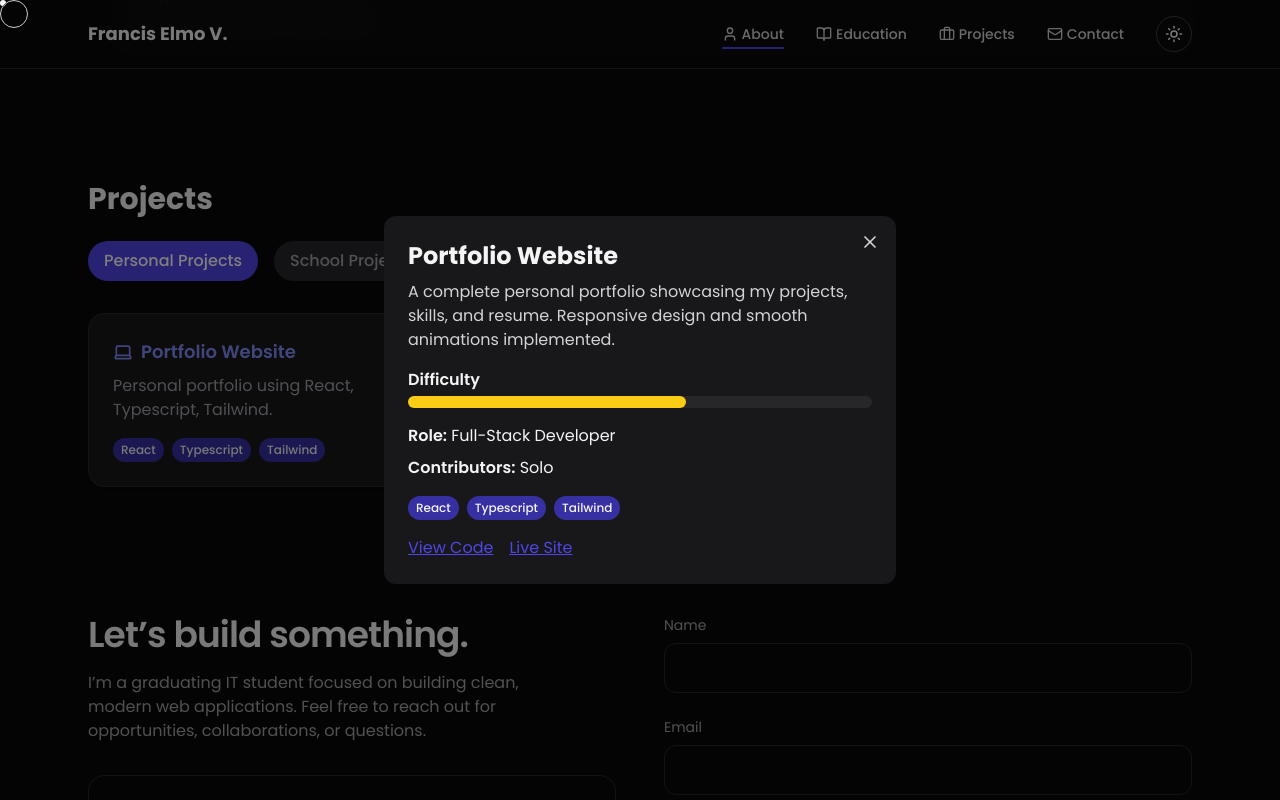
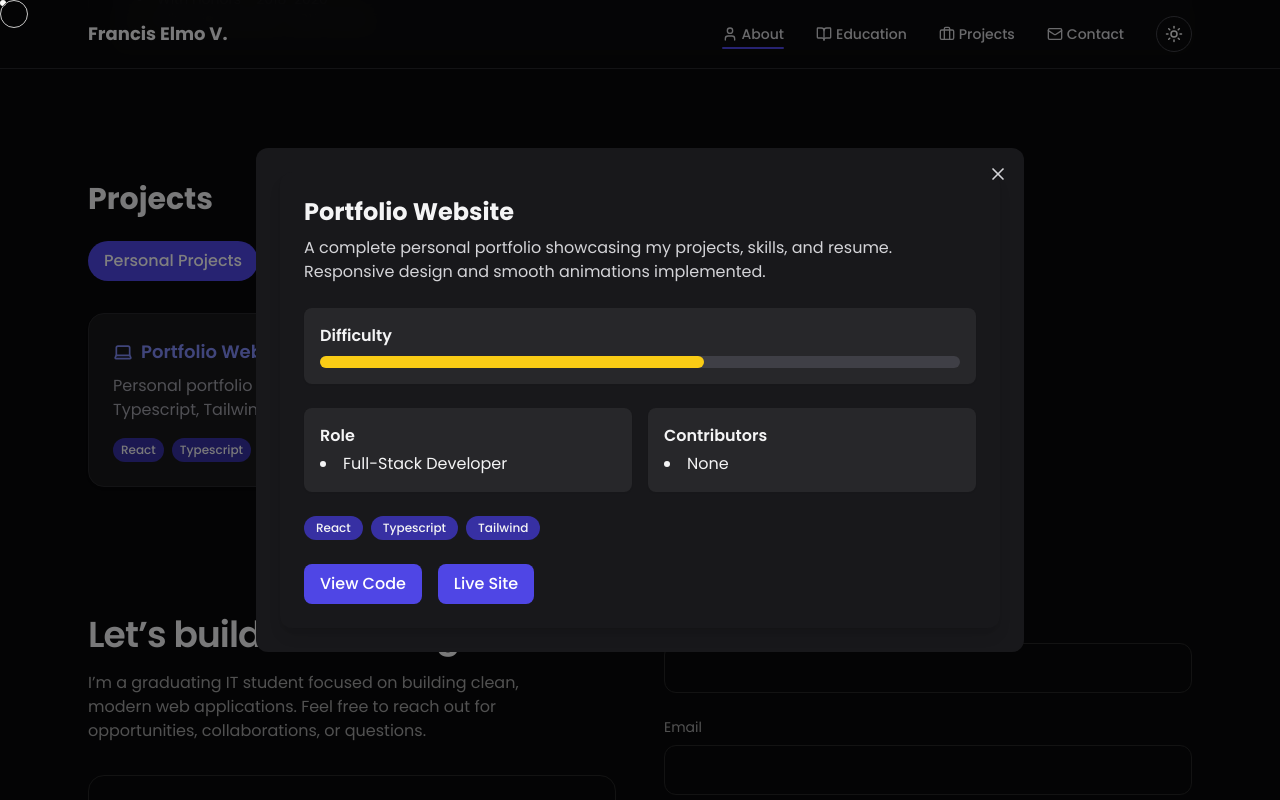
Before and after one commit to rozvalle/my-portfolio, a React (Vite) app: page / in a window 1280 px wide. Both pictures are taken after a click on the element 264 px from the left and 2383 px from the top of the page. Shown: the part 1983-2783 px from the top of the page. Built offline with nearby package versions, Linux system fonts and the light colour scheme.

Commit message:
feat: update Projects component with improved project details and new entries

```diff
--- a/src/components/Projects.tsx
+++ b/src/components/Projects.tsx
@@ -10,8 +10,8 @@ export default function Projects() {
             fullDesc:
                 "A complete personal portfolio showcasing my projects, skills, and resume. Responsive design and smooth animations implemented.",
             difficulty: 60,
-            role: "Full-Stack Developer",
-            contributors: "Solo",
+            role: ["Full-Stack Developer"], // <-- array now
+            contributors: ["None"],          // <-- array now
             tags: ["React", "Typescript", "Tailwind"],
             code: "#",
             live: "#",
@@ -21,32 +21,84 @@ export default function Projects() {
 
     const schoolProjects = [
         {
-            title: "VAWCare - Progressive Web App",
-            shortDesc: "A PWA for VAWC case management.",
+            title: "VAWCare",
+            shortDesc: "Progressive web app for VAWC case reporting, and management.",
             fullDesc:
                 "Supports barangay-level efforts in preventing and responding to Violence Against Women and Children cases. Features user authentication, reporting, and dashboards.",
             difficulty: 80,
-            role: "Project Manager & Full-Stack Developer",
-            contributors: "Team of 4",
+            role: ["Project Leader", "Full-Stack Developer"],
+            contributors: ["Kevin Klein Ananayo", "Ethan Jericho Salvador", "Desierre Lacerona", "Erien Bambalan"],
             tags: ["React + Vite", "Node.js", "Express", "MongoDB", "AntD"],
             code: "https://github.com/VAWCARE-App/VAWCare-App",
             live: "https://vawcare-app.vercel.app/",
             icon: <Book size={20} />,
         },
         {
-            title: "Trivia App - Android",
-            shortDesc: "Trivia game app using Kotlin & Firebase.",
+            title: "Trivia App",
+            shortDesc: "Trivia game app using Kotlin, OpenTriviaDB, and Firebase",
             fullDesc:
                 "Firebase Authentication, Firestore leaderboard, Open Trivia DB integration, score tracking, categories, timer.",
             difficulty: 70,
-            role: "Full-Stack Developer",
-            contributors: "Solo",
+            role: ["Full-Stack Developer"],
+            contributors: ["None"],
             tags: ["Kotlin", "Firebase", "Android"],
             code: "https://github.com/rozvalle/AppDev-Final-TriviaApp",
             live: "https://github.com/rozvalle/AppDev-Final-TriviaApp/releases/tag/v1.1",
             icon: <Android size={20} />,
             isApk: true,
         },
+        {
+            title: "ITBytes",
+            shortDesc: "E-Commerce website with payment integration",
+            fullDesc:
+                "A full-featured e-commerce website for tech products, featuring user authentication, product listings, and a shopping cart, with payment integration using a third party payment API.",
+            difficulty: 60,
+            role: ["Frontend Developer"],
+            contributors: ["Kevin Klein Ananayo", "Hendre Leigh Sagabaen", "Erien Bambalan"],
+            tags: ["React", "Node.js", "Express", "MongoDB", "AntD"],
+            code: "https://github.com/Dre-OS/IT-Bytes-UI",
+            live: "https://it-bytes-ui.vercel.app/",
+            icon: <Laptop size={20} />,
+        },
+        {
+            title: "The Noodle House",
+            shortDesc: "Restaurant site with menu & management information system.",
+            fullDesc:
+                "A restaurant website featuring a dynamic menu, reservation system, and an admin panel for managing orders and inventory.",
+            difficulty: 40,
+            role: ["Fullstack Developer"],
+            contributors: ["None"],
+            tags: ["React", "Node.js", "Express", "MongoDB", "AntD"],
+            code: "https://github.com/rozvalle/iptfinalproject-the-noodle-house",
+            live: "https://ipt-final-project-noodle-house.vercel.app/",
+            icon: <Laptop size={20} />,
+        },
+        {
+            title: "TechGuru",
+            shortDesc: "Ecommerce website using only HTML, and CSS.",
+            fullDesc:
+                "A simple ecommerce website designed for tech products using only HTML and CSS for structure and styling.",
+            difficulty: 20,
+            role: ["Frontend Developer"],
+            contributors: ["None"],
+            tags: ["HTML", "CSS"],
+            code: "https://github.com/rozvalle/TechGuru-Website",
+            live: "https://rozvalle.github.io/TechGuru-Website/index.html",
+            icon: <Laptop size={20} />,
+        },
+        {
+            title:"FurCare",
+            shortDesc: "Website for recording pet vaccination records.",
+            fullDesc:
+                "A web application designed to help pet owners keep track of their pets' vaccination records, with features for adding, updating, and viewing vaccination history.",
+            difficulty: 50,
+            role: ["Full-Stack Developer"],
+            contributors: ["None"],
+            tags: ["React", "Node.js", "Express", "MySQL", "AntD"],
+            code: "https://github.com/rozvalle/furcare-pet-vaccination-system",
+            live: "#",
+            icon: <Laptop size={20} />,
+        }
     ];
 
     const [tab, setTab] = useState<"Personal" | "School">("Personal");
@@ -72,13 +124,12 @@ export default function Projects() {
                 ))}
             </div>
 
-            {/* Project Grid with staggered animation */}
+            {/* Project Grid */}
             <motion.div className="grid gap-6 grid-cols-1 sm:grid-cols-2 lg:grid-cols-3">
                 {projects.map((proj, idx) => (
                     <ProjectCard key={`${tab}-${idx}`} {...proj} />
                 ))}
             </motion.div>
-
         </section>
     );
 }
@@ -111,7 +162,6 @@ function ProjectCard({
                 whileInView={{ opacity: 1, y: 0 }}
                 transition={{ duration: 0.5 }}
             >
-
                 <div className="flex items-center gap-2 mb-2 text-indigo-600 dark:text-indigo-400">
                     {icon} <h4 className="text-lg font-semibold">{title}</h4>
                 </div>
@@ -143,15 +193,20 @@ function ProjectCard({
                             whileInView={{ opacity: 1, y: 0 }}
                             exit={{ opacity: 0, y: 10 }}
                             transition={{ duration: 0.3 }}
+                            className="bg-white dark:bg-zinc-900 p-6 rounded-xl max-w-3xl w-full shadow-lg flex flex-col gap-6"
                         >
-                            <h4 className="text-2xl font-bold mb-2">{title}</h4>
-                            <p className="text-zinc-700 dark:text-zinc-300 mb-4">{fullDesc}</p>
+                            {/* Header */}
+                            <div>
+                                <h4 className="text-2xl font-bold mb-2">{title}</h4>
+                                <p className="text-zinc-700 dark:text-zinc-300">{fullDesc}</p>
+                            </div>
 
-                            <div className="mb-4">
-                                <h5 className="font-semibold mb-1">Difficulty</h5>
-                                <div className="w-full bg-zinc-200 dark:bg-zinc-800 rounded-full h-3">
+                            {/* Difficulty */}
+                            <div className="bg-zinc-100 dark:bg-zinc-800 p-4 rounded-lg shadow-sm">
+                                <h5 className="font-semibold mb-2">Difficulty</h5>
+                                <div className="w-full bg-zinc-200 dark:bg-zinc-700 rounded-full h-3">
                                     <div
-                                        className="h-3 rounded-full"
+                                        className="h-3 rounded-full transition-all duration-500"
                                         style={{
                                             width: `${difficulty}%`,
                                             backgroundColor: diffColor.includes("green")
@@ -164,30 +219,43 @@ function ProjectCard({
                                 </div>
                             </div>
 
-                            <p className="mb-2">
-                                <span className="font-semibold">Role:</span> {role}
-                            </p>
-                            <p className="mb-4">
-                                <span className="font-semibold">Contributors:</span> {contributors}
-                            </p>
+                            {/* Roles & Contributors side by side */}
+                            <div className="grid grid-cols-1 sm:grid-cols-2 gap-4">
+                                <div className="bg-zinc-100 dark:bg-zinc-800 p-4 rounded-lg shadow-sm">
+                                    <h5 className="font-semibold mb-1">Role</h5>
+                                    <ul className="list-disc list-inside">
+                                        {Array.isArray(role) ? role.map((r) => <li key={r}>{r}</li>) : <li>{role}</li>}
+                                    </ul>
+                                </div>
+                                <div className="bg-zinc-100 dark:bg-zinc-800 p-4 rounded-lg shadow-sm">
+                                    <h5 className="font-semibold mb-1">Contributors</h5>
+                                    <ul className="list-disc list-inside">
+                                        {Array.isArray(contributors)
+                                            ? contributors.map((c) => <li key={c}>{c}</li>)
+                                            : <li>{contributors}</li>}
+                                    </ul>
+                                </div>
+                            </div>
 
-                            <div className="flex flex-wrap gap-2 mb-4">
+                            {/* Tags */}
+                            <div className="flex flex-wrap gap-2">
                                 {tags.map((t: string) => (
                                     <span
                                         key={t}
-                                        className="px-2 py-1 text-xs rounded-full bg-indigo-100 dark:bg-indigo-800 font-medium"
+                                        className="px-3 py-1 text-xs rounded-full bg-indigo-100 dark:bg-indigo-800 font-medium"
                                     >
                                         {t}
                                     </span>
                                 ))}
                             </div>
 
-                            <div className="flex gap-4 mt-4">
+                            {/* Links */}
+                            <div className="flex flex-wrap gap-4">
                                 <a
                                     href={code}
                                     target="_blank"
                                     rel="noopener noreferrer"
-                                    className="underline text-indigo-600"
+                                    className="px-4 py-2 bg-indigo-600 text-white rounded-lg hover:bg-indigo-700 transition font-medium"
                                     data-cursor="button"
                                     data-cursor-text="CODE"
                                 >
@@ -197,7 +265,7 @@ function ProjectCard({
                                     href={live}
                                     target="_blank"
                                     rel="noopener noreferrer"
-                                    className="underline text-indigo-600"
+                                    className="px-4 py-2 bg-indigo-600 text-white rounded-lg hover:bg-indigo-700 transition font-medium"
                                     data-cursor="button"
                                     data-cursor-text={isApk ? "DOWNLOAD" : "LIVE"}
                                 >
@@ -205,6 +273,7 @@ function ProjectCard({
                                 </a>
                             </div>
                         </motion.div>
+
                     </Modal>
                 )}
             </AnimatePresence>
@@ -220,7 +289,7 @@ function Modal({ children, onClose }: any) {
                 whileInView={{ scale: 1, opacity: 1 }}
                 exit={{ scale: 0.8, opacity: 0 }}
                 transition={{ duration: 0.3 }}
-                className="bg-white dark:bg-zinc-900 rounded-xl p-6 max-w-lg w-full relative overflow-y-auto max-h-[90vh]"
+                className="bg-white dark:bg-zinc-900 rounded-xl p-6 max-w-3xl w-full relative overflow-y-auto max-h-[90vh]"
             >
                 <button
                     data-cursor="button"
```
